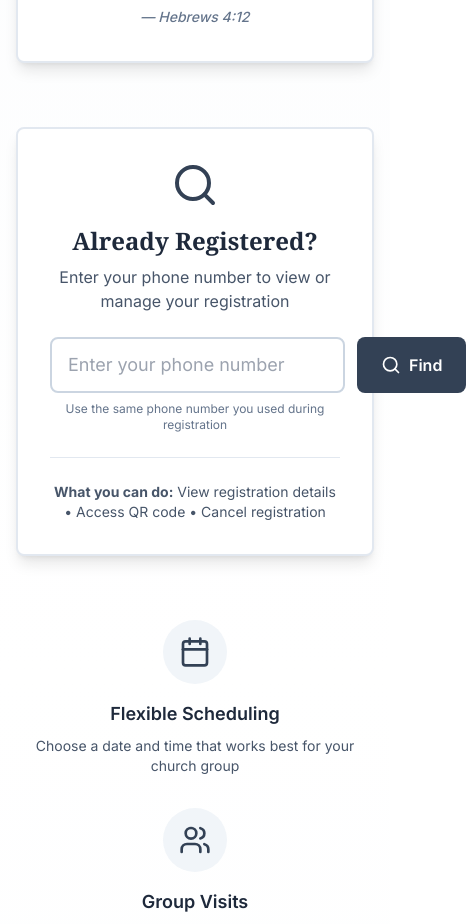
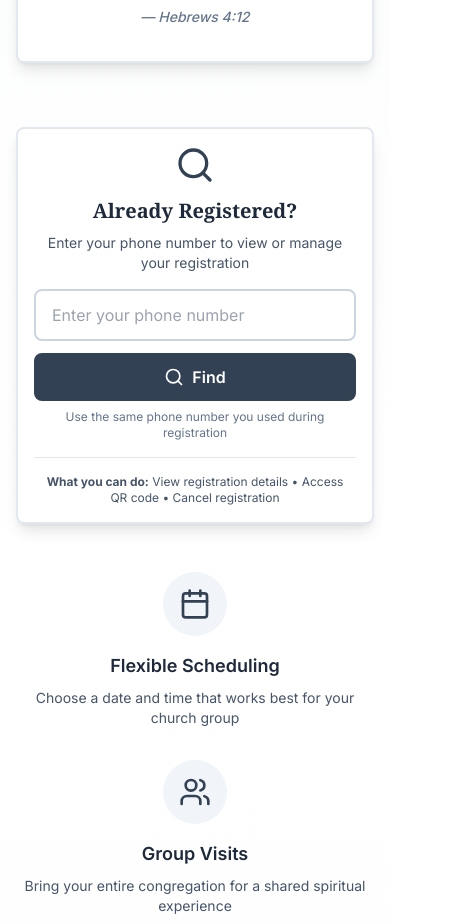
Before and after one commit to jayaprithaJ/BibleExhibitionRegistration, a Next.js app: page / in a window 390 px wide. Shown: the part 1460-2384 px from the top of the page, 466 px wide, since content can reach past the window. Built offline with nearby package versions, Linux system fonts and the light colour scheme.

Commit message:
Registration issues

```diff
--- a/app/page.tsx
+++ b/app/page.tsx
@@ -87,46 +87,46 @@ export default function Home() {
         </div>
 
         {/* Manage Registration Section */}
-        <div className="max-w-4xl mx-auto mb-16">
-          <div className="bg-white border-2 border-slate-200 rounded-lg p-8 shadow-lg">
-            <div className="text-center mb-6">
-              <Search className="w-12 h-12 text-slate-700 mx-auto mb-4" />
-              <h2 className="text-2xl font-serif font-bold text-slate-800 mb-2">
+        <div className="max-w-4xl mx-auto mb-12 md:mb-16">
+          <div className="bg-white border-2 border-slate-200 rounded-lg p-4 sm:p-6 md:p-8 shadow-lg">
+            <div className="text-center mb-4 sm:mb-6">
+              <Search className="w-10 h-10 sm:w-12 sm:h-12 text-slate-700 mx-auto mb-3 sm:mb-4" />
+              <h2 className="text-xl sm:text-2xl font-serif font-bold text-slate-800 mb-2">
                 Already Registered?
               </h2>
-              <p className="text-slate-600">
+              <p className="text-sm sm:text-base text-slate-600 px-2">
                 Enter your phone number to view or manage your registration
               </p>
             </div>
 
             <form onSubmit={handleLookup} className="max-w-md mx-auto">
-              <div className="flex gap-3">
+              <div className="flex flex-col sm:flex-row gap-3">
                 <input
                   type="tel"
                   required
                   value={phone}
                   onChange={(e) => setPhone(e.target.value)}
                   placeholder="Enter your phone number"
-                  className="flex-1 px-4 py-3 border-2 border-slate-300 rounded-lg focus:ring-2 focus:ring-slate-500 focus:border-transparent text-lg"
+                  className="flex-1 px-4 py-3 border-2 border-slate-300 rounded-lg focus:ring-2 focus:ring-slate-500 focus:border-transparent text-base sm:text-lg"
                   minLength={10}
                   maxLength={20}
                 />
                 <button
                   type="submit"
                   disabled={loading}
-                  className="px-6 py-3 bg-slate-700 text-white rounded-lg font-semibold hover:bg-slate-800 disabled:bg-slate-400 transition-colors flex items-center gap-2"
+                  className="w-full sm:w-auto px-6 py-3 bg-slate-700 text-white rounded-lg font-semibold hover:bg-slate-800 disabled:bg-slate-400 transition-colors flex items-center justify-center gap-2 whitespace-nowrap"
                 >
                   <Search className="w-5 h-5" />
                   {loading ? 'Searching...' : 'Find'}
                 </button>
               </div>
-              <p className="text-xs text-slate-500 mt-2 text-center">
+              <p className="text-xs text-slate-500 mt-2 text-center px-2">
                 Use the same phone number you used during registration
               </p>
             </form>
 
-            <div className="mt-6 pt-6 border-t border-slate-200">
-              <p className="text-sm text-slate-600 text-center">
+            <div className="mt-4 sm:mt-6 pt-4 sm:pt-6 border-t border-slate-200">
+              <p className="text-xs sm:text-sm text-slate-600 text-center px-2">
                 <strong>What you can do:</strong> View registration details • Access QR code • Cancel registration
               </p>
             </div>
--- a/app/qr/[token]/page.tsx
+++ b/app/qr/[token]/page.tsx
@@ -2,7 +2,8 @@
 
 import { useParams, useRouter } from 'next/navigation';
 import { useEffect, useState } from 'react';
-import { Calendar, Clock, Users, CheckCircle, XCircle, Shield } from 'lucide-react';
+import { Calendar, Clock, Users, CheckCircle, XCircle, Shield, QrCode } from 'lucide-react';
+import { QRCodeSVG } from 'qrcode.react';
 
 interface SlotInfo {
   language: string;
@@ -137,6 +138,25 @@ export default function QRViewPage() {
     <div className="min-h-screen bg-gray-50 py-8 px-4">
       <div className="container mx-auto max-w-2xl">
         <div className="bg-white rounded-lg shadow-md p-6 mb-4">
+          {/* QR Code Display */}
+          <div className="bg-blue-50 border border-blue-200 rounded-lg p-6 mb-6 text-center">
+            <h2 className="text-lg font-semibold text-blue-900 mb-3 flex items-center justify-center gap-2">
+              <QrCode className="w-6 h-6" />
+              Your QR Code
+            </h2>
+            <div className="bg-white p-4 rounded-lg inline-block mb-3">
+              <QRCodeSVG
+                value={`${window.location.origin}/qr/${token}`}
+                size={200}
+                level="H"
+                includeMargin={true}
+              />
+            </div>
+            <p className="text-sm text-blue-800">
+              Show this QR code at the exhibition entrance for check-in
+            </p>
+          </div>
+
           {/* Check-in Status */}
           {registration.checked_in ? (
             <div className="bg-green-50 border border-green-200 rounded-lg p-4 mb-6">
```
Also changed, not shown: 1 other file (tests, documents, lock files or other folders).
